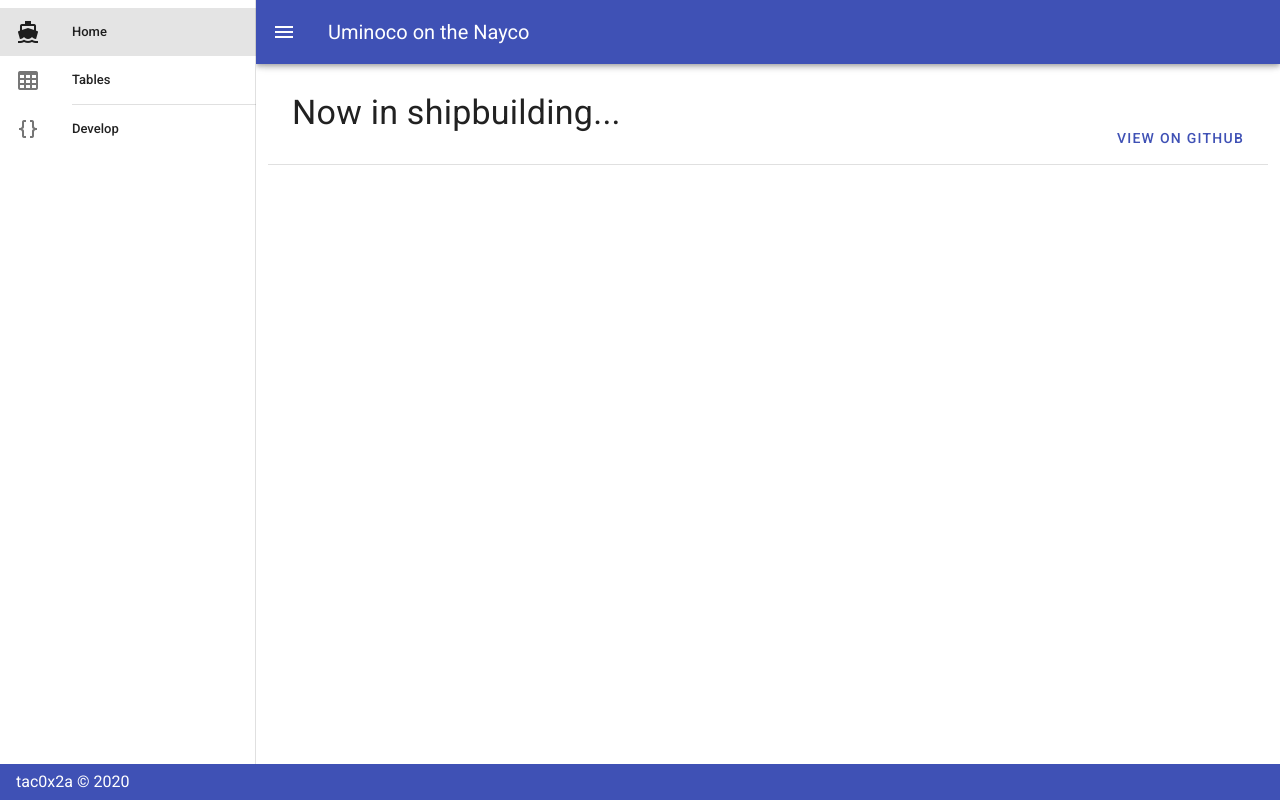
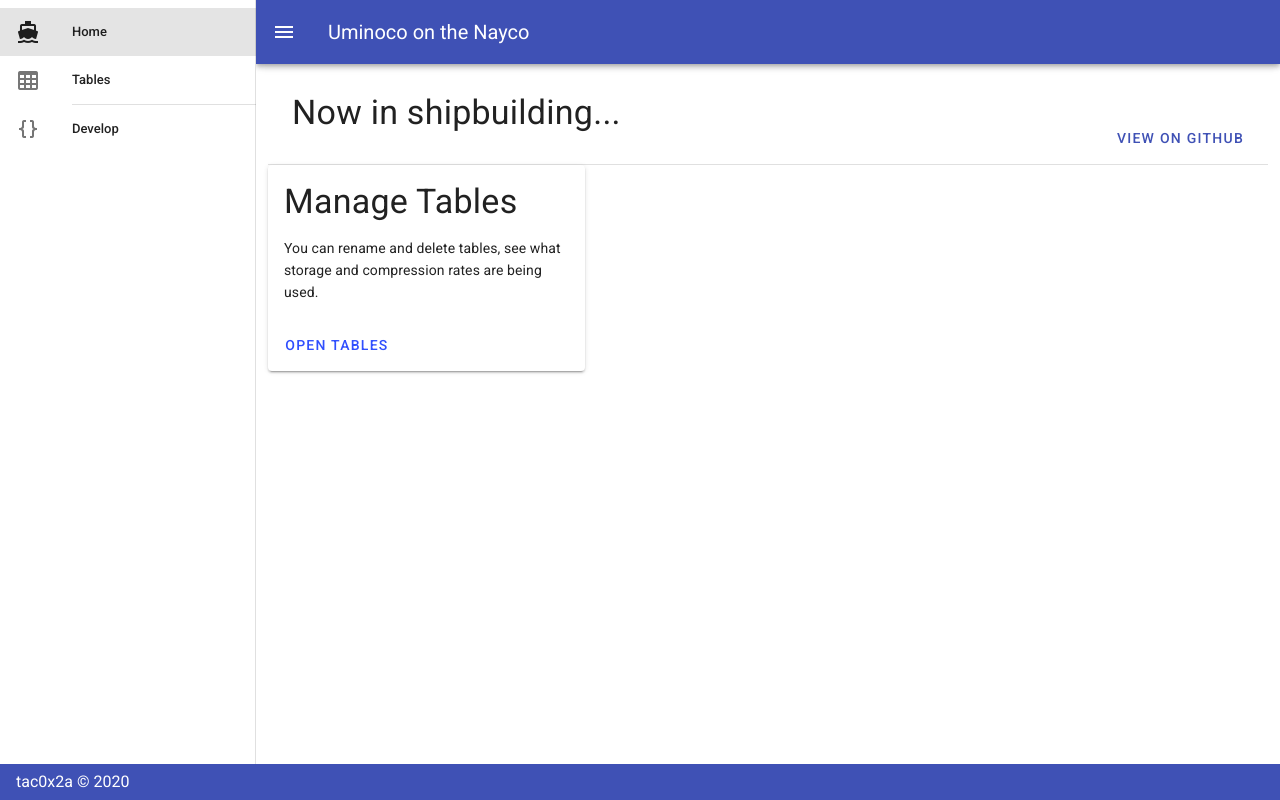
Before and after one commit to tac0x2a/nayco, a Vue app in the folder uminoco/frontend/: page / in a window 1280 px wide. Built offline with nearby package versions, Linux system fonts and the light colour scheme.

Commit message:
Add Link to Tables

```diff
--- a/uminoco/frontend/src/views/Home.vue
+++ b/uminoco/frontend/src/views/Home.vue
@@ -4,9 +4,31 @@
       <v-banner>
         <p class="display-1 text--primary">Now in shipbuilding...</p>
         <template v-slot:actions>
-          <v-btn text color="indigo" href="https://github.com/tac0x2a/nayco" target="_blank">View on Github</v-btn>
+          <v-btn
+            text
+            color="indigo"
+            href="https://github.com/tac0x2a/nayco"
+            target="_blank"
+          >View on Github</v-btn>
         </template>
       </v-banner>
+
+      <v-row>
+        <v-col key="1" cols="12" sm="4">
+          <v-card class="mx-auto">
+            <v-card-text>
+              <p class="display-1 text--primary">Manage Tables</p>
+              <div class="text--primary">
+                You can rename and delete tables, see what storage and compression rates are being used.
+              </div>
+            </v-card-text>
+            <v-card-actions>
+              <v-btn text color="indigo accent-4" to="/table">Open Tables</v-btn>
+            </v-card-actions>
+          </v-card>
+        </v-col>
+
+      </v-row>
     </v-container>
   </div>
 </template>
```
